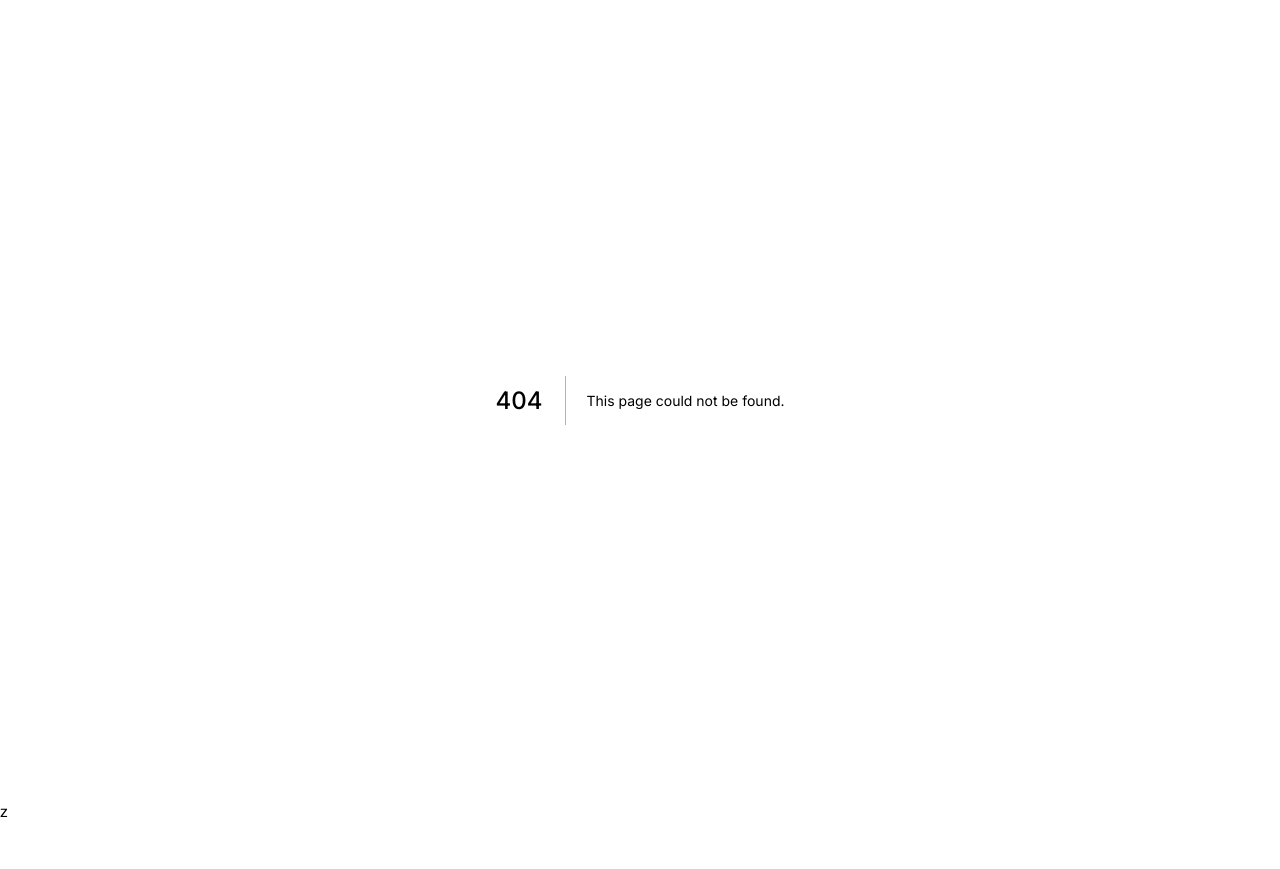
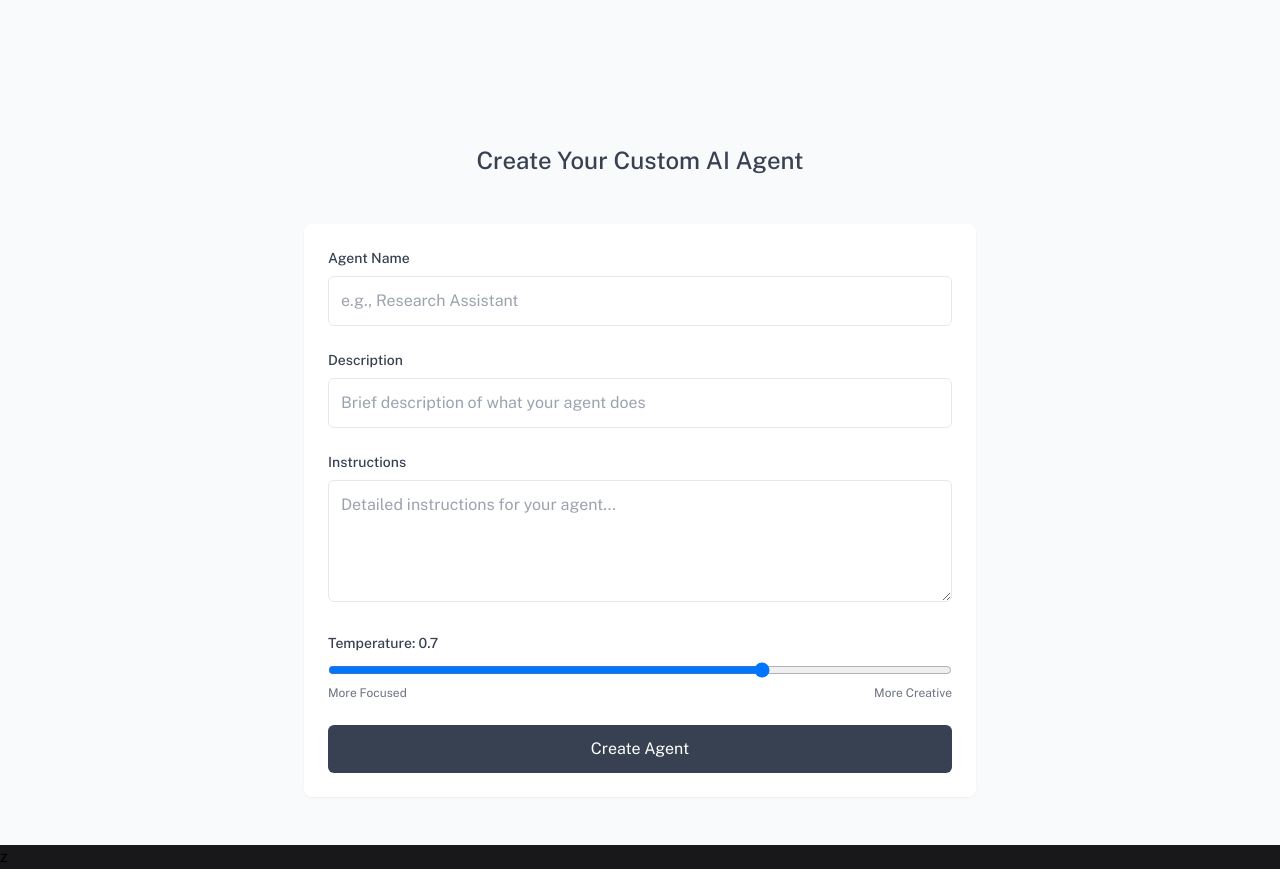
Before and after one commit to slimmsyd/AI_Agents_APP, a Next.js app: page /ai/agent in a window 1280 px wide. Before the commit this address had no page. Before the commit the page ends 824 px from the top, so only its background shows below. Built offline with nearby package versions, Linux system fonts and the light colour scheme; what @web3modal/wagmi, wagmi would draw is missing.

Commit message:
updatd the joint with ai agent

```diff
--- /dev/null
+++ b/src/app/ai/agent/page.tsx
@@ -0,0 +1,155 @@
+'use client';
+
+import { useState, useEffect } from 'react';
+import { useRouter } from 'next/navigation';
+import LoadingComponent from '@/app/components/loadingComponent';
+
+import DashboardPage from '../dashboard/page';
+
+
+export default function AgentPage() {
+  const router = useRouter();
+  const [isLoading, setIsLoading] = useState(false);
+  const [message, setMessage] = useState('');
+  const [showDashboard, setShowDashboard] = useState(false);
+  const [agentConfig, setAgentConfig] = useState({
+    name: '',
+    description: '',
+    instructions: '',
+    temperature: 0.7,
+  });
+
+  const handleCreateAgent = async (e: React.FormEvent) => {
+    e.preventDefault();
+    setIsLoading(true);
+    setTimeout(() => {
+      setShowDashboard(true);
+    }, 3000);
+
+
+    // Simulate API call
+    await new Promise(resolve => setTimeout(resolve, 2000));
+
+    // Navigate to dashboard
+
+
+    // router.push(`/ai/dashboard?agent=${encodeURIComponent(agentConfig.name)}`);
+  };
+
+  useEffect(() => {
+
+    console.log("Logging the isloading", isLoading);
+
+  }, [isLoading]);
+
+
+
+  return (
+
+    showDashboard ? (
+      <DashboardPage
+        agentConfig={agentConfig}
+      />
+    ) : (
+      <div className="flex flex-col items-center min-h-screen bg-gray-50 p-4">
+        <div className="w-full max-w-4xl flex flex-col items-center flex-grow">
+        <div className="mt-32 mb-12 text-2xl text-gray-700 font-medium">
+          Create Your Custom AI Agent
+        </div>
+
+        {/* Agent Configuration Form */}
+
+        {isLoading ? (
+          <div className="w-full max-w-2xl flex items-center justify-center  p-6 rounded-lg shadow-sm mb-8">
+            <LoadingComponent />
+          </div>
+        ) : (
+          <div className="w-full max-w-2xl bg-white p-6 rounded-lg shadow-sm mb-8">
+            <form onSubmit={handleCreateAgent} className="space-y-6">
+              {/* Agent Name */}
+              <div>
+                <label className="block text-sm font-medium text-gray-700 mb-2">
+                  Agent Name
+                </label>
+                <input
+                  type="text"
+                  value={agentConfig.name}
+                  onChange={(e) => setAgentConfig({...agentConfig, name: e.target.value})}
+                  placeholder="e.g., Research Assistant"
+                  className="w-full p-3 rounded-md border border-gray-200 focus:outline-none focus:border-gray-400"
+                />
+              </div>
+
+              {/* Agent Description */}
+              <div>
+                <label className="block text-sm font-medium text-gray-700 mb-2">
+                  Description
+                </label>
+                <input
+                  type="text"
+                  value={agentConfig.description}
+                  onChange={(e) => setAgentConfig({...agentConfig, description: e.target.value})}
+                  placeholder="Brief description of what your agent does"
+                  className="w-full p-3 rounded-md border border-gray-200 focus:outline-none focus:border-gray-400"
+                />
+              </div>
+
+              {/* Agent Instructions */}
+              <div>
+                <label className="block text-sm font-medium text-gray-700 mb-2">
+                  Instructions
+                </label>
+                <textarea
+                  value={agentConfig.instructions}
+                  onChange={(e) => setAgentConfig({...agentConfig, instructions: e.target.value})}
+                  placeholder="Detailed instructions for your agent..."
+                  rows={4}
+                  className="w-full p-3 rounded-md border border-gray-200 focus:outline-none focus:border-gray-400"
+                />
+              </div>
+
+              {/* Temperature Slider */}
+              <div>
+                <label className="block text-sm font-medium text-gray-700 mb-2">
+                  Temperature: {agentConfig.temperature}
+                </label>
+                <input
+                  type="range"
+                  min="0"
+                  max="1"
+                  step="0.1"
+                  value={agentConfig.temperature}
+                  onChange={(e) => setAgentConfig({...agentConfig, temperature: parseFloat(e.target.value)})}
+                  className="w-full"
+                />
+                <div className="flex justify-between text-xs text-gray-500">
+                  <span>More Focused</span>
+                  <span>More Creative</span>
+                </div>
+              </div>
+
+              {/* Create Button */}
+              <button
+                type="submit"
+                className="w-full bg-gray-700 text-white py-3 rounded-md hover:bg-gray-600 transition-colors"
+              >
+                Create Agent
+              </button>
+            </form>
+          </div>
+        )}
+
+
+
+
+
+
+
+
+
+
+        </div>
+      </div>
+    )
+  );
+}
--- /dev/null
+++ b/src/app/ai/dashboard/page.tsx
@@ -0,0 +1,78 @@
+'use client';
+
+import { useState } from 'react';
+import { useSearchParams } from 'next/navigation';
+
+
+export default function DashboardPage({ agentConfig }: { agentConfig: any }) {
+  const searchParams = useSearchParams();
+  const agentName = searchParams.get('agent') || 'AI Agent';
+  const [message, setMessage] = useState('');
+
+  const suggestedQuestions = [
+    "How much revenue did Apple make last year?",
+    "Is McDonald's profitable?",
+    "What's the current stock price of Tesla?"
+  ];
+
+  return (
+    <div className="flex flex-col items-center min-h-screen bg-gradient-to-b from-gray-50 to-gray-100">
+      {/* Agent Icon */}
+      <div className="mt-32 mb-4 flex flex-col items-center">
+        <div className="w-12 h-12 rounded-full bg-gray-200 flex flex-col items-center justify-center">
+          <span className="text-xl text-gray-600">{agentConfig.name[0]?.toUpperCase()}</span>
+
+        </div>
+        <span className="text-sm text-gray-600">{agentConfig.name}</span>
+      </div>
+
+      {/* Welcome Message */}
+      <div className="mb-20 text-2xl text-gray-700">
+        How can I help you today?
+      </div>
+
+      {/* Suggested Questions */}
+      <div className="flex flex-wrap gap-4 justify-center max-w-2xl px-4">
+        {suggestedQuestions.map((question, index) => (
+          <button
+            key={index}
+            className="bg-white px-6 py-3 rounded-lg shadow-sm hover:shadow-md transition-all duration-200 text-gray-700 border border-gray-100"
+          >
+            {question}
+          </button>
+        ))}
+      </div>
+
+      {/* Message Input */}
+      <div className="fixed bottom-8 w-full max-w-2xl px-4">
+        <div className="relative">
+          <input
+            type="text"
+            value={message}
+            onChange={(e) => setMessage(e.target.value)}
+            placeholder="Write a message..."
+            className="w-full p-4 pr-12 rounded-lg border border-gray-200 focus:outline-none focus:border-gray-400 shadow-sm"
+          />
+          <button
+            className="absolute right-3 top-1/2 -translate-y-1/2 bg-gray-700 text-white p-2 rounded-md hover:bg-gray-600"
+          >
+            <svg
+              xmlns="http://www.w3.org/2000/svg"
+              fill="none"
+              viewBox="0 0 24 24"
+              strokeWidth={1.5}
+              stroke="currentColor"
+              className="w-5 h-5"
+            >
+              <path
+                strokeLinecap="round"
+                strokeLinejoin="round"
+                d="M6 12L3.269 3.126A59.768 59.768 0 0121.485 12 59.77 59.77 0 013.27 20.876L5.999 12zm0 0h7.5"
+              />
+            </svg>
+          </button>
+        </div>
+      </div>
+    </div>
+  );
+}
--- a/src/app/components/loadingComponent.tsx
+++ b/src/app/components/loadingComponent.tsx
@@ -12,7 +12,7 @@ const LoadingComponent: React.FC<LoadingProps> = ({ isLoading }) => {
   return (
     <ThreeDots
           width="55"
-          color="white"
+          color="black"
         />
 
   );
--- a/src/app/components/navbar.tsx
+++ b/src/app/components/navbar.tsx
@@ -26,6 +26,7 @@ export default function Navbar({ scrollToSection }: NavbarProps) {
   const [showSignupModal, setShowSignupModal] = useState(false);
 
   const toggleDropdown = () => {
+    console.log("toggleDropdown");
     setIsDropdownOpen(!isDropdownOpen);
   };
 
@@ -62,7 +63,7 @@ export default function Navbar({ scrollToSection }: NavbarProps) {
 
         <div className="lg:flex hidden items-end justify-end gap-2 flex-1">
           {session ? (
-            <>
+            <div className="flex flex-row gap-2">
               <Link
                 href="/ai/chat"
                 className="  bg-[rgba(39,60,110,0.1)] hover:bg-[rgba(39,60,110,0.39)] text-[14px] border-[1px] border-[rgb(39,60,110)] transition-colors duration-200 px-4 py-2 rounded-md cursor-pointer"
@@ -75,7 +76,7 @@ export default function Navbar({ scrollToSection }: NavbarProps) {
               >
                 Logout
               </div>
-            </>
+            </div>
           ) : (
             <div className="w-full flex flex-row gap-2 justify-end">
               <button
@@ -154,12 +155,20 @@ export default function Navbar({ scrollToSection }: NavbarProps) {
 
                 <div className="border-t border-white/10 my-2"></div>
                 {session ? (
+                  <div className="flex flex-col gap-2">
+                    <div
+                      onClick={() => signOut()}
+                      className=" flex items-center justify-center  bg-[rgba(39,60,110,0.1)] hover:bg-[rgba(39,60,110,0.39)] text-[14px] border-[1px] border-[rgb(39,60,110)] transition-colors duration-200 px-4 py-2 rounded-md cursor-pointer"
+                    >
+                      Logout
+                    </div>
                     <Link
                       href="/ai/chat"
                       className="inline-flex bg-white text-black items-center  justify-center w-full whitespace-nowrap text-sm font-medium transition-colors focus-visible:outline-none focus-visible:ring-1 focus-visible:ring-ring disabled:pointer-events-none disabled:opacity-50 bg-primary shadow hover:bg-primary/90 px-4 py-2  rounded-[14px] h-10"
                     >
                       Go to app
                     </Link>
+                  </div>
                 ) : (
                   <div className="flex flex-col gap-2">
                     <button
```
Lines whose indentation alone changed are shown as unchanged.
